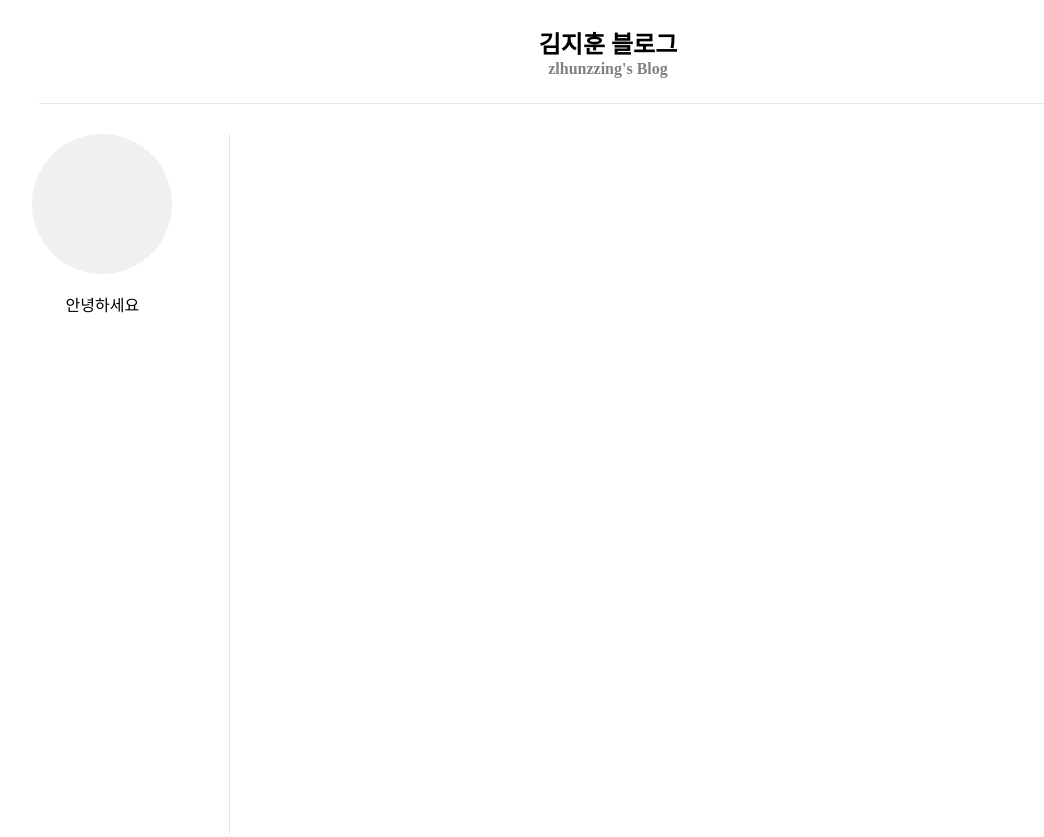
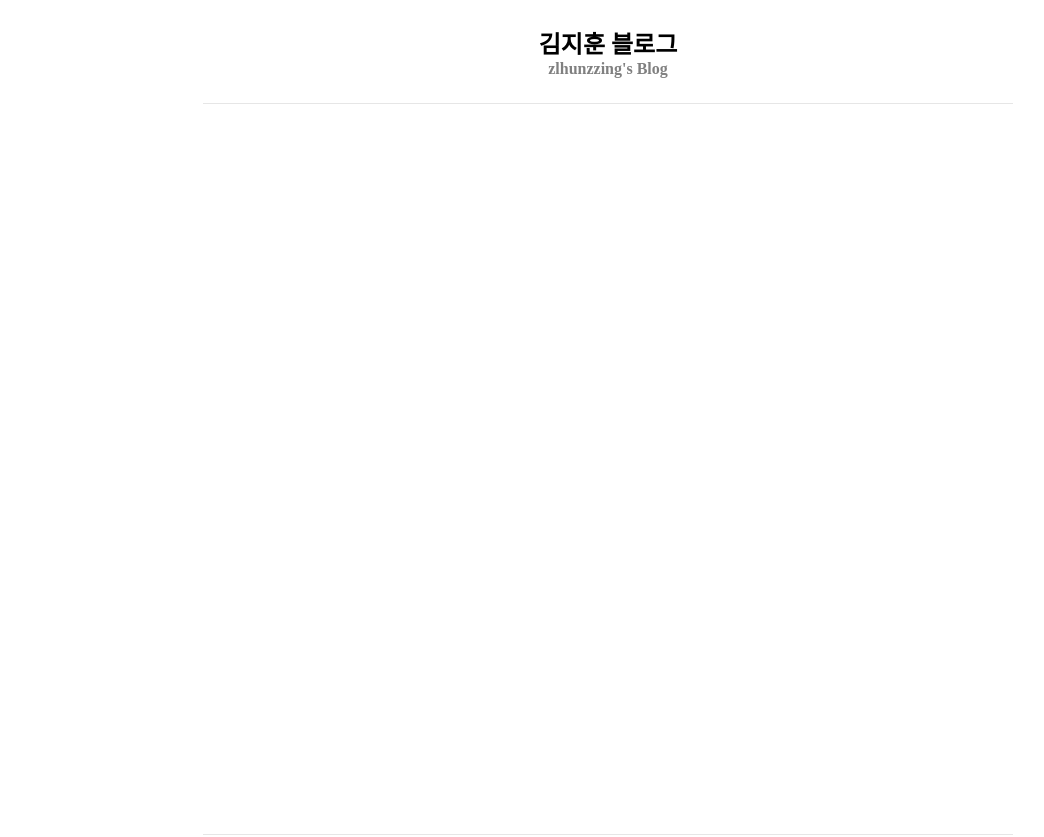
Before and after one commit to zlhunzzing/blog-zlhunzzing, a React (Create React App) app in the folder client/: page / in a window 1280 px wide. Shown: the top 837 px of the page, without its empty margins (32-1076 px from the left). Built offline with nearby package versions, Linux system fonts and the light colour scheme.

Commit message:
레이아웃 확정

```diff
--- /dev/null
+++ b/client/src/component/ContentComponent.tsx
@@ -0,0 +1,15 @@
+import React from 'react';
+
+function ContentComponent() {
+  return (
+    <div
+      style={{
+        width: '100%',
+        height: '700px',
+        textAlign: 'center',
+      }}
+    ></div>
+  );
+}
+
+export default ContentComponent;
--- a/client/src/component/HeaderComponent.tsx
+++ b/client/src/component/HeaderComponent.tsx
@@ -7,7 +7,6 @@ function HeaderComponent() {
   return (
     <header
       style={{
-        textAlign: 'center',
         margin: '25px',
       }}
     >
--- a/client/src/component/ProfileComponent.tsx
+++ b/client/src/component/ProfileComponent.tsx
@@ -8,7 +8,6 @@ function ProfileComponent() {
     <div
       style={{
         width: '20%',
-        height: '700px',
         borderRight: '1px solid rgb(230, 230, 230)',
         textAlign: 'center',
       }}
--- a/client/src/pages/Home.tsx
+++ b/client/src/pages/Home.tsx
@@ -1,4 +1,5 @@
 import React from 'react';
+import ContentComponent from '../component/ContentComponent';
 import HeaderComponent from '../component/HeaderComponent';
 import HrComponent from '../component/HrComponent';
 import ProfileComponent from '../component/ProfileComponent';
@@ -8,6 +9,8 @@ function Home() {
     <div className="Home">
       <HeaderComponent></HeaderComponent>
       <HrComponent></HrComponent>
+      <ContentComponent></ContentComponent>
+      <HrComponent></HrComponent>
       <ProfileComponent></ProfileComponent>
     </div>
   );
--- a/client/src/style.css
+++ b/client/src/style.css
@@ -1,3 +1,9 @@
+.Home {
+  width: 900px;
+  margin: 0 auto;
+  text-align: center;
+}
+
 .title:hover {
   color: rgb(75, 75, 75);
 }
```
